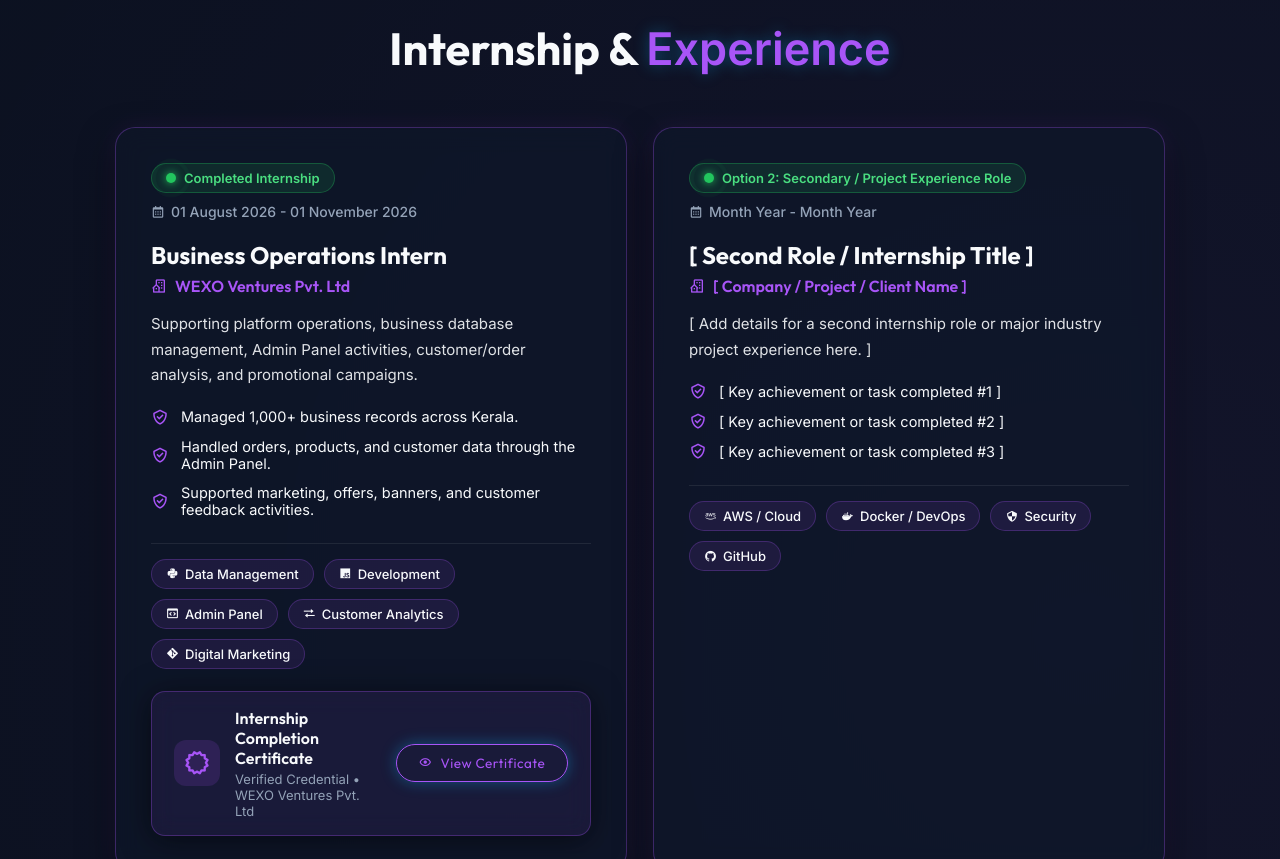
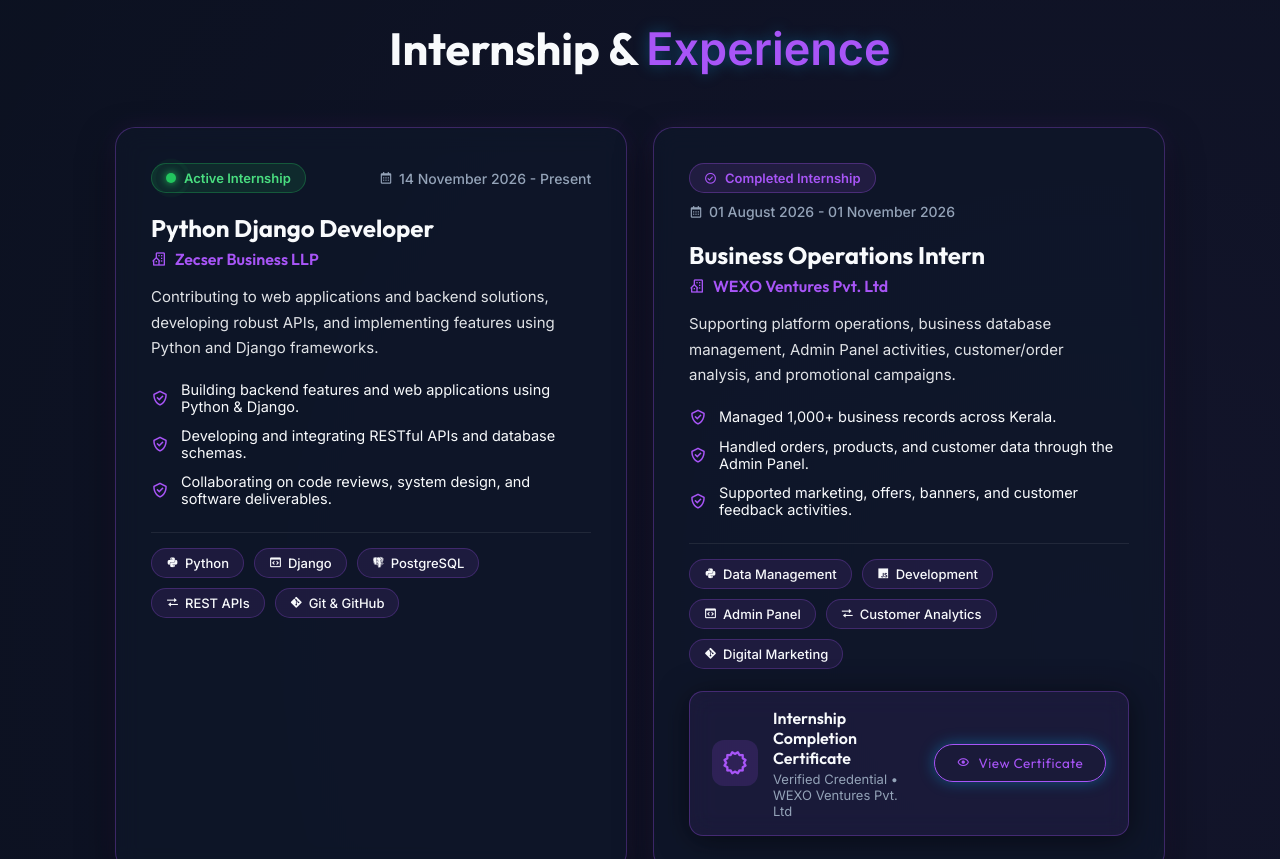
Before and after one commit to JaisonGeorge04/PortFolio, a plain HTML site: page index.html in a window 1280 px wide. Shown: the part 1680-2539 px from the top of the page. Drawn offline with nearby package versions, Linux system fonts and the light colour scheme.

Commit message:
Added some things

```diff
--- a/css/style.css
+++ b/css/style.css
@@ -653,6 +653,12 @@ span.multiple-text {
     color: #4ade80;
 }
 
+.exp-role-badge.completed {
+    background: rgba(168, 85, 247, 0.12);
+    border-color: rgba(168, 85, 247, 0.3);
+    color: var(--main-color);
+}
+
 .exp-duration {
     font-size: 1.4rem;
     color: var(--text-muted);
--- a/index.html
+++ b/index.html
@@ -175,12 +175,64 @@
         <h2 class="heading">Internship & <span>Experience</span></h2>
 
         <div class="experience-container">
-            <!-- Option 1: Primary Internship Entry -->
+            <!-- Active Internship: Zecser Business LLP -->
             <div class="experience-card glass-card pop-out" data-tilt data-tilt-max="5" data-tilt-speed="400">
                 <div class="exp-header">
                     <div class="exp-role-badge">
                         <span class="pulse-dot"></span>
-                        <!-- Status Badge (e.g. Active Internship, Ongoing) -->
+                        <!-- Status Badge (Active Internship, Ongoing) -->
+                        <span>Active Internship</span>
+                    </div>
+                    <!-- Duration / Date Range -->
+                    <span class="exp-duration"><i class='bx bx-calendar'></i> 14 November 2026 - Present</span>
+                </div>
+
+                <div class="exp-body">
+                    <!-- Your Role / Position Title -->
+                    <h3>Python Django Developer</h3>
+
+                    <!-- Company or Organization Name -->
+                    <h4 class="company-name"><i class='bx bx-building-house'></i> Zecser Business LLP</h4>
+
+                    <!-- Brief Internship Overview / Description -->
+                    <p class="exp-desc">
+                        Contributing to web applications and backend solutions, developing robust APIs, and implementing
+                        features using Python and Django frameworks.
+                    </p>
+
+                    <!-- Key Deliverables / Achievements List -->
+                    <div class="exp-highlights">
+                        <div class="highlight-item">
+                            <i class='bx bx-check-shield'></i>
+                            <span>Building backend features and web applications using Python & Django.</span>
+                        </div>
+                        <div class="highlight-item">
+                            <i class='bx bx-check-shield'></i>
+                            <span>Developing and integrating RESTful APIs and database schemas.</span>
+                        </div>
+                        <div class="highlight-item">
+                            <i class='bx bx-check-shield'></i>
+                            <span>Collaborating on code reviews, system design, and software deliverables.</span>
+                        </div>
+                    </div>
+
+                    <!-- Tech Stack / Tool Badges -->
+                    <div class="exp-tech-tags">
+                        <span class="tech-tag"><i class='bx bxl-python'></i> Python</span>
+                        <span class="tech-tag"><i class='bx bx-code-block'></i> Django</span>
+                        <span class="tech-tag"><i class='bx bxl-postgresql'></i> PostgreSQL</span>
+                        <span class="tech-tag"><i class='bx bx-transfer'></i> REST APIs</span>
+                        <span class="tech-tag"><i class='bx bxl-git'></i> Git & GitHub</span>
+                    </div>
+                </div>
+            </div>
+
+            <!-- Completed Internship: WEXO Ventures Pvt. Ltd -->
+            <div class="experience-card glass-card pop-out" data-tilt data-tilt-max="5" data-tilt-speed="400">
+                <div class="exp-header">
+                    <div class="exp-role-badge completed">
+                        <i class='bx bx-check-circle'></i>
+                        <!-- Status Badge (Completed Internship) -->
                         <span>Completed Internship</span>
                     </div>
                     <!-- Duration / Date Range -->
@@ -241,57 +293,6 @@
                                 <i class='bx bx-show'></i> View Certificate
                             </a>
                         </div>
-                    </div>
-                </div>
-            </div>
-
-            <!-- Option 2: Additional Internship or Technical Project Experience Entry -->
-            <div class="experience-card glass-card pop-out" data-tilt data-tilt-max="5" data-tilt-speed="400">
-                <div class="exp-header">
-                    <div class="exp-role-badge">
-                        <span class="pulse-dot"></span>
-                        <!-- Status Badge (e.g. Completed, Additional Role) -->
-                        <span>Option 2: Secondary / Project Experience Role</span>
-                    </div>
-                    <!-- Duration / Date Range -->
-                    <span class="exp-duration"><i class='bx bx-calendar'></i> Month Year - Month Year</span>
-                </div>
-
-                <div class="exp-body">
-                    <!-- Your Role / Position Title -->
-                    <h3>[ Second Role / Internship Title ]</h3>
-
-                    <!-- Company or Project Name -->
-                    <h4 class="company-name"><i class='bx bx-building-house'></i> [ Company / Project / Client Name ]
-                    </h4>
-
-                    <!-- Brief Internship Overview / Description -->
-                    <p class="exp-desc">
-                        [ Add details for a second internship role or major industry project experience here. ]
-                    </p>
-
-                    <!-- Key Deliverables / Achievements List -->
-                    <div class="exp-highlights">
-                        <div class="highlight-item">
-                            <i class='bx bx-check-shield'></i>
-                            <span>[ Key achievement or task completed #1 ]</span>
-                        </div>
-                        <div class="highlight-item">
-                            <i class='bx bx-check-shield'></i>
-                            <span>[ Key achievement or task completed #2 ]</span>
-                        </div>
-                        <div class="highlight-item">
-                            <i class='bx bx-check-shield'></i>
-                            <span>[ Key achievement or task completed #3 ]</span>
-                        </div>
-                    </div>
-
-                    <!-- Tech Stack / Tool Badges -->
-                    <div class="exp-tech-tags">
-                        <span class="tech-tag"><i class='bx bxl-aws'></i> AWS / Cloud</span>
-                        <span class="tech-tag"><i class='bx bxl-docker'></i> Docker / DevOps</span>
-                        <span class="tech-tag"><i class='bx bx-shield-quarter'></i> Security</span>
-                        <span class="tech-tag"><i class='bx bxl-github'></i> GitHub</span>
                     </div>
                 </div>
             </div>
```
